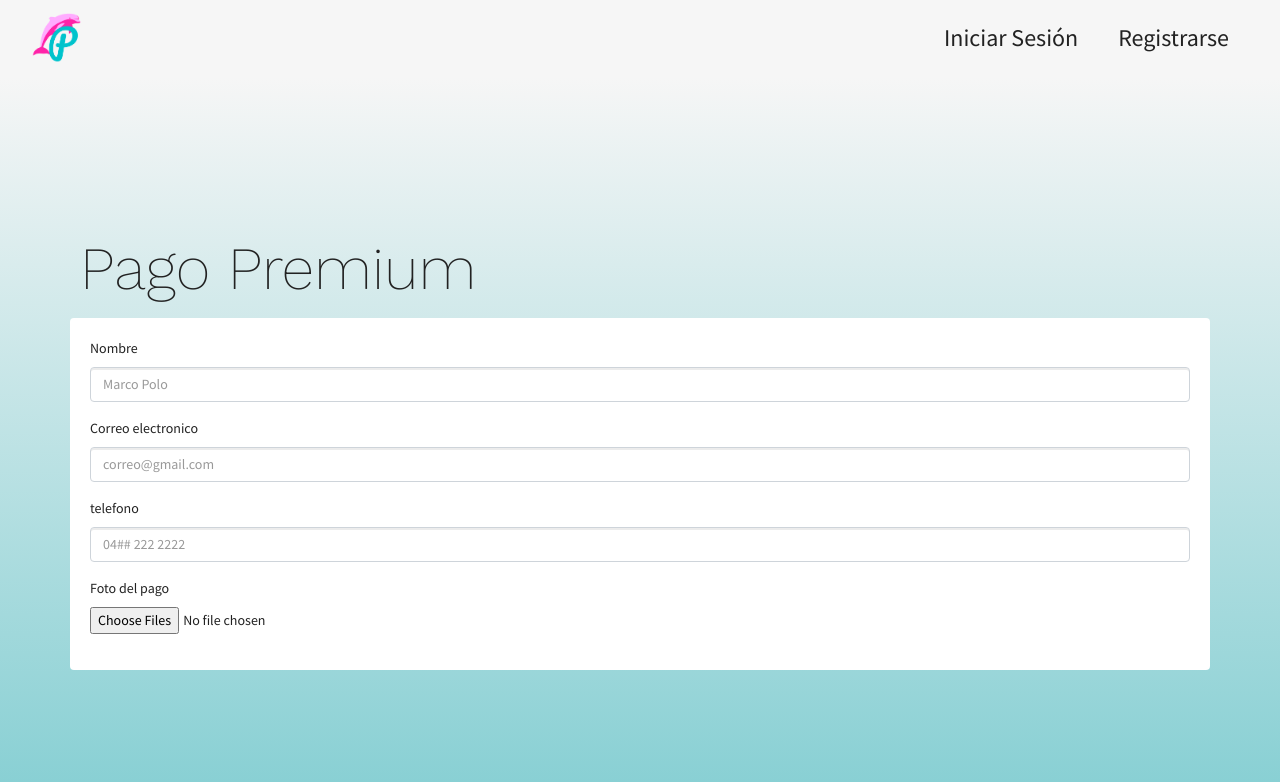
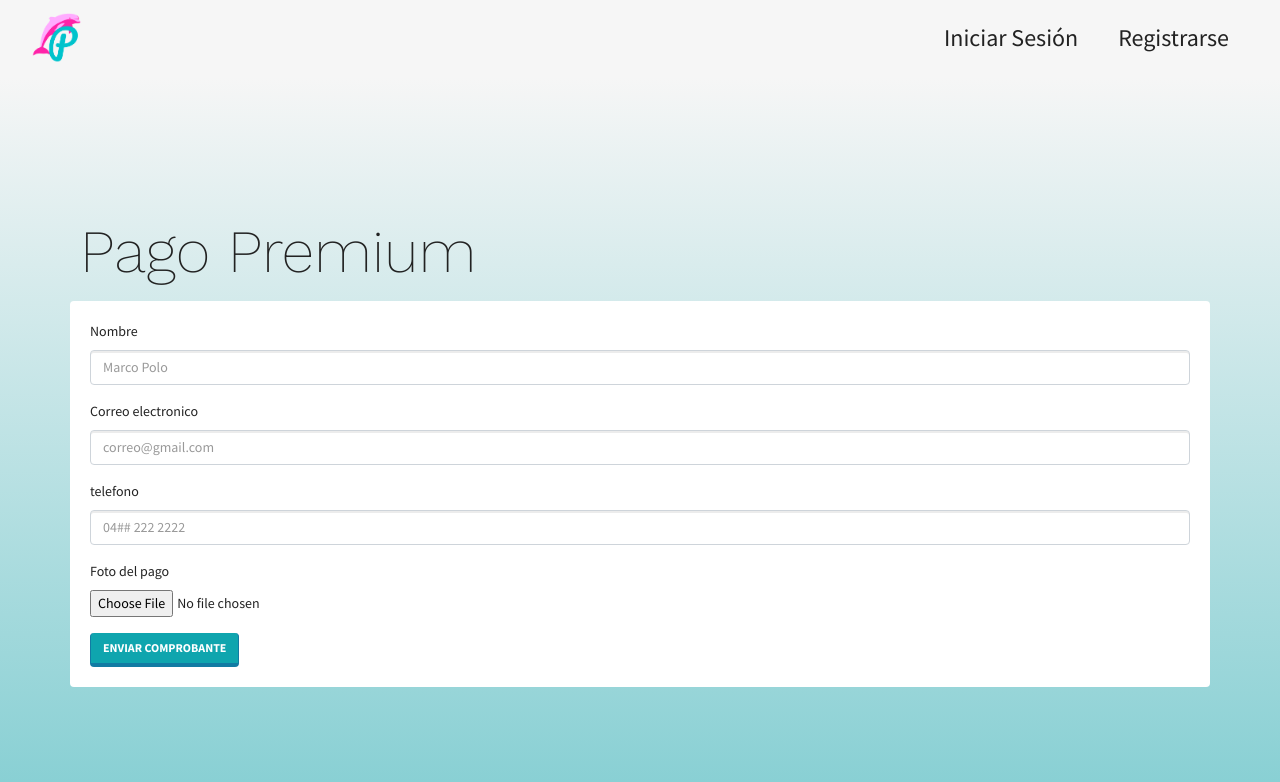
Before and after one commit to masaunimet/Psicopanas, a React (Create React App) app in the folder frontend/: page /pagos in a window 1280 px wide. Shown: the top 782 px of the page. Built offline with nearby package versions, Linux system fonts and the light colour scheme.

Commit message:
arreglar un poco lo del correo

```diff
--- a/frontend/src/screens/PayScreen/paidScreen.js
+++ b/frontend/src/screens/PayScreen/paidScreen.js
@@ -1,9 +1,39 @@
-import React from "react";
+import React,{useRef, useState, useEffect } from "react";
 import emailjs from "emailjs-com";
+import { useDispatch, useSelector } from "react-redux";
 import { Button, Card, Container, Form, Row, Col } from "react-bootstrap";
 import MainScreen from "../../components/mainscreen/MainScreen";
 
 const PaySreen = ({ history }) => {
+
+    const [nombre, setnombre] = useState("");
+    const [email, setEmail] = useState("");
+    const [telefono, settelefono] = useState("");
+    const [foto, setFoto] = useState("");
+
+    const sendEmail = (e) => {
+
+        e.preventDefault();
+
+        emailjs.send('service_tcenvkb', 'template_8lzky6r', {
+            nombre: nombre,
+            email: email,
+            telefono: telefono,
+            comprobante: "asasasas",}
+        , 'user_5YxUS0Avd5jMNvVqxzLkf')
+          .then((result) => {
+              alert(result.text);
+          }, (error) => {
+            alert(error.text);
+          });
+
+          e.target.reset();
+      };
+
+    const sendInfo = () =>{
+
+
+    }
 
     return(
         <MainScreen title="Pago Premium">
@@ -13,12 +43,14 @@ const PaySreen = ({ history }) => {
               border: "none",
             }}>
                 <Card.Body>
-                    <Form>
+                    <Form onSubmit={sendEmail}>
                     <Form.Group controlId="title">
                         <Form.Label >Nombre</Form.Label>
                         <Form.Control
                             type="text"
                             placeholder="Marco Polo"
+                            value={nombre}
+                            onChange={(e) => setnombre(e.target.value)}
                         />
                     </Form.Group>
                     <Form.Group controlId="title">
@@ -26,6 +58,8 @@ const PaySreen = ({ history }) => {
                         <Form.Control
                             type="email"
                             placeholder="correo@gmail.com"
+                            value={email}
+                            onChange={(e) => setEmail(e.target.value)}
                         />
                     </Form.Group>
                     <Form.Group controlId="title">
@@ -33,12 +67,17 @@ const PaySreen = ({ history }) => {
                         <Form.Control
                             type="text"
                             placeholder="04## 222 2222"
+                            value={telefono}
+                            onChange={(e) => settelefono(e.target.value)}
                         />
                     </Form.Group>
                     <Form.Group controlId="formFileMultiple" className="mb-3">
                         <Form.Label>Foto del pago</Form.Label>
-                        <Form.Control type="file" multiple />
+                        <Form.Control type="file" name="comprobante" value={foto} onChange={(e) => setFoto(e.target.value)}/>
                     </Form.Group>
+                    <Button variant="primary" type="submit">
+                        Enviar comprobante
+                    </Button>
                     </Form>
                 </Card.Body>
             </Card>
```
